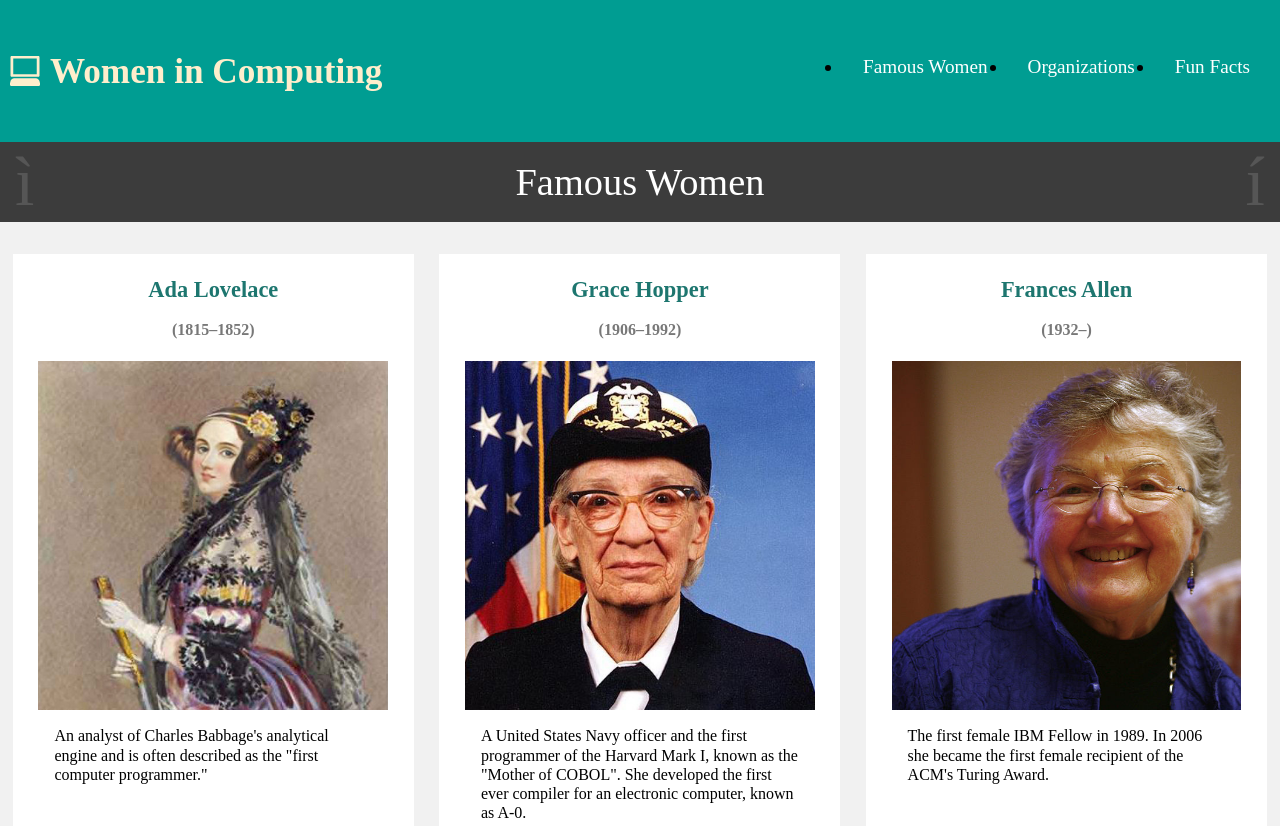
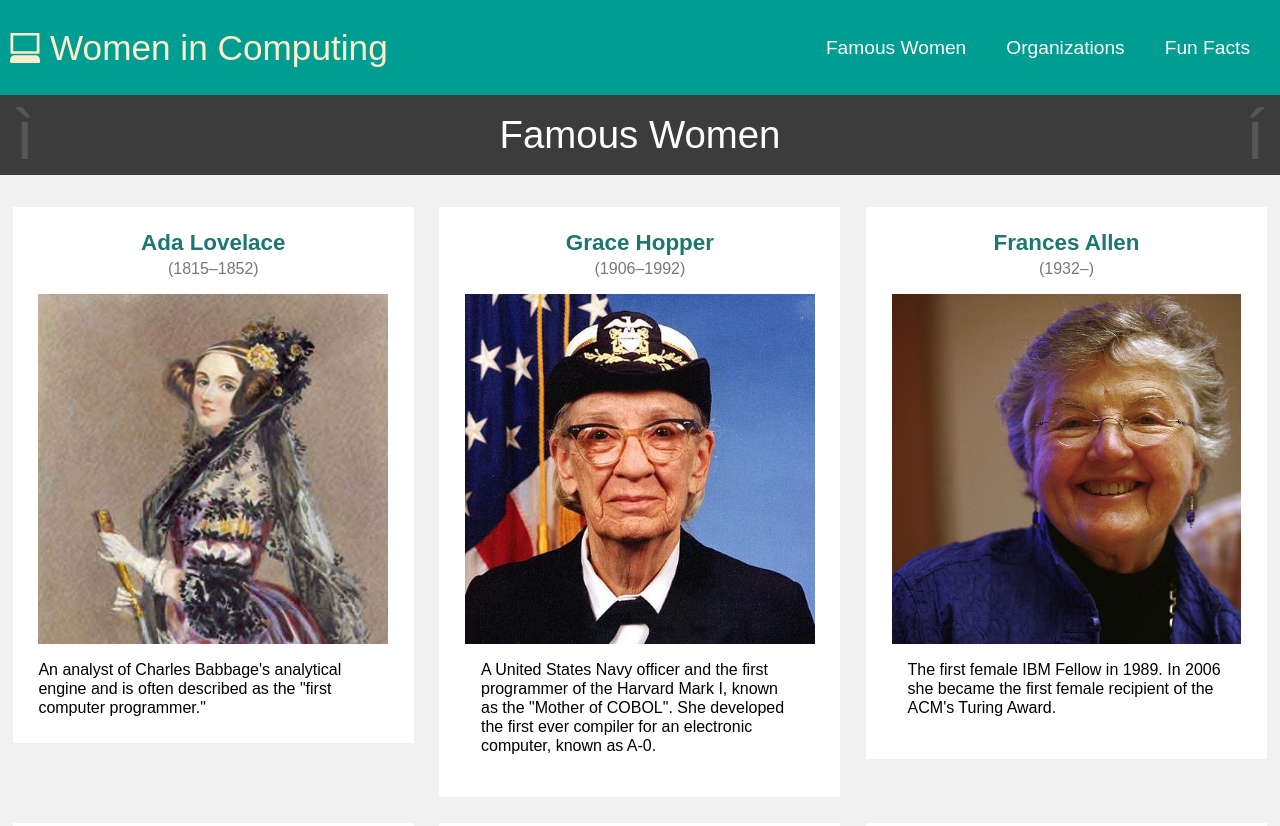
Before and after one commit to wh1tney/wh1tney.github.io, a plain HTML site: page unit1_projects/class1/practice/index.html in a window 1280 px wide. Shown: the top 826 px of the page. Drawn offline with Linux system fonts and the light colour scheme; a web font is replaced by a local one.

Commit message:
Release 1: Apply
- Add reset.css to your index.html file
- Update the header links to jump to sections
- Make links change color on hover
- Change the font for elements on the site
- Change some elements to semantic HTML5 elements

```diff
--- a/unit1_projects/class1/practice/index.html
+++ b/unit1_projects/class1/practice/index.html
@@ -3,26 +3,31 @@
   <head>
     <title>Women in Computing</title>
     <meta http-equiv="Content-Type" content="text/html; charset=utf-8"/>
+    <link rel="stylesheet" type="text/css" href="stylesheets/reset.css">
     <link rel="stylesheet" type="text/css" href="stylesheets/styles.css" charset="utf-8"/>
   <body>
-      <div id="header">
+      <header>
+        <section>
           <h1>Women in Computing</h1>
-        <div class="nav">
+          <nav>
             <ul>
               <li>
-              <a href="#">Famous Women</a>
+                <a href="#famous">Famous Women</a>
               </li>
               <li>
-              <a href="#">Organizations</a>
+                <a href="#organizations">Organizations</a>
               </li>
               <li>
-              <a href="#">Fun Facts</a>
+                <a href="#facts">Fun Facts</a>
               </li>
             </ul>
-        </div>
-      </div>
+          </nav>
+        </section>
+      </header>
 
       <div id="main">
+
+        <section>
           <div id="famous">
             <a name="famous"></a>
             <h2>Famous Women</h2>
@@ -35,9 +40,11 @@
                 </h3>
 
                 <h4>(1815&ndash;1852)</h4>
+                <figure>
                   <img src="images/ada_lovelace.jpg" alt="Ada Lovelace" />
-              <p>An analyst of Charles Babbage's analytical engine and is often
-                described as the "first computer programmer."</p>
+                  <figcaption>An analyst of Charles Babbage's analytical engine and is often
+                  described as the "first computer programmer."</figcaption>
+                </figure>
               </div>
               <div class = "woman">
                 <h3>
@@ -86,8 +93,11 @@
                   its founding in 1955 and was ACM president from 2002 until 2004.</p>
               </div>
             </div>
+
           </div>
+        </section>
 
+        <section>
           <div id="organizations">
             <a name="organizations"></a>
             <h2>Organizations</h2>
@@ -125,7 +135,9 @@
               </ul>
             </div>
           </div>
+        </section>
 
+        <section>
           <div id="facts">
             <a name="facts"></a>
             <h2>Fun Facts</h2>
@@ -159,6 +171,8 @@
               </ul>
               </div>
           </div>
+        </section>
+
       </div>
       <div id="footer">
         <div class="nav">
--- a/unit1_projects/class1/practice/stylesheets/styles.css
+++ b/unit1_projects/class1/practice/stylesheets/styles.css
@@ -1,5 +1,6 @@
 /* General Styles */
 body {
+  font-family: DeliciousRoman, sans-serif;
   background-color: rgb(241, 241, 241);
   font-size: 16px;
   font-weight: 300;
@@ -16,6 +17,10 @@ p {
 a {
   color: #1D766F;
   text-decoration: none;
+}
+
+a:hover {
+  color: yellow;
 }
 
 h1 {
@@ -48,15 +53,20 @@ h4 {
 }
 
 /* Navigation */
-.nav li {
+nav li {
   float: left;
 }
-.nav li a {
+nav li a {
   color: #fff;
   margin: 0 10px;
   padding: 5px 10px;
   text-decoration: none;
 }
+
+nav li a:hover {
+  color:yellow;
+}
+
 
 .jump {
   color: #565656;
@@ -75,25 +85,25 @@ h4 {
 
 
 /* Header */
-#header {
+header {
   background-color: #009D92;
   padding: 10px;
 }
-#header h1 {
+header h1 {
   color: #FFEECC;
   background: url('../images/icons/it.png') no-repeat 0 50%;
   padding-left: 40px;
 }
-#header .nav {
+header nav {
   float: right;
   font-size: 1.2em;
   margin-left: 20px;
 }
-#header .nav li {
+header nav li {
   line-height: 75px;
 }
 
-#header:after {
+header:after {
   /* clearfix hack */
   content: "";
   display: table;
@@ -186,7 +196,7 @@ h4 {
   background-color: #00665F;
 }
 
-#footer .nav {
+#footer nav {
   float: left;
   font-size: 1.1em;
   margin: 10px;
@@ -198,3 +208,9 @@ h4 {
   display: table;
   clear: both;
 }
+
+@font-face {
+    font-family: DeliciousRoman;
+    src: url(http://www.font-face.com/fonts/delicious/Delicious-Roman.otf);
+    font-weight:400;
+}
```
Also changed, not shown: index.html (+4 -1 lines). Lines whose indentation alone changed are shown as unchanged.
